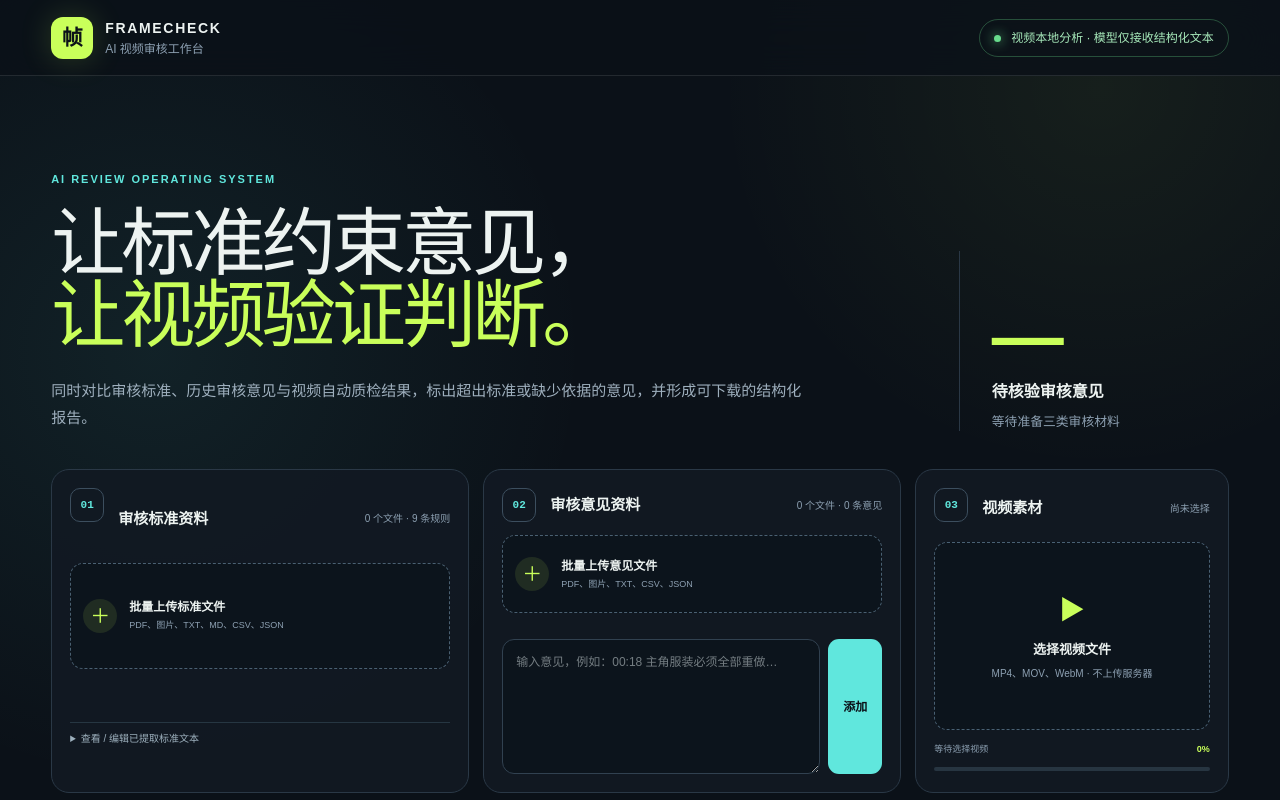
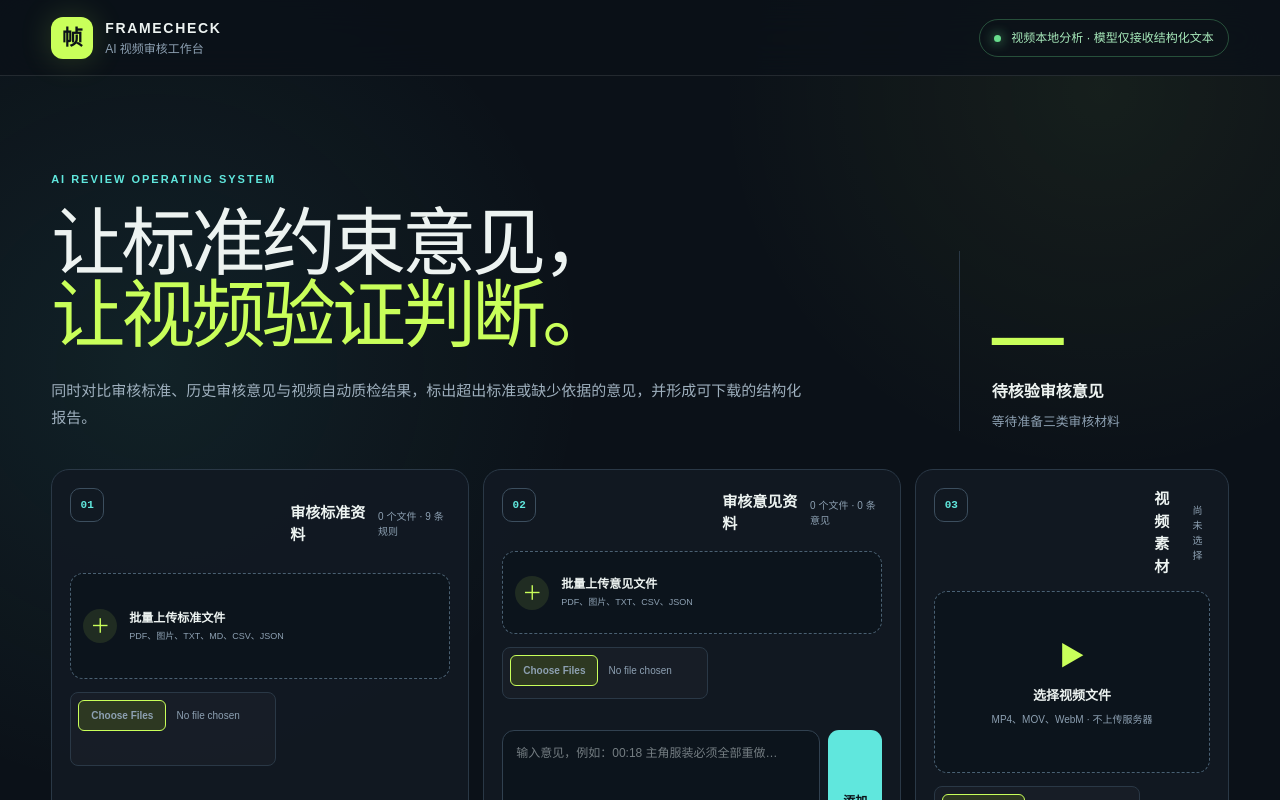
Before and after one commit to clengpang/jack, a Next.js app: page / in a window 1280 px wide. Shown: the top 800 px of the page. Built offline with nearby package versions, Linux system fonts and the light colour scheme.

Commit message:
Add files via upload

```diff
--- a/app/globals.css
+++ b/app/globals.css
@@ -247,6 +247,33 @@ main { min-height: 100vh; }
   white-space: nowrap;
   border: 0;
 }
+.nativeFileInput {
+  width: 100%;
+  min-height: 38px;
+  padding: 7px;
+  border: 1px solid var(--line);
+  border-radius: 8px;
+  background: rgba(255,255,255,.025);
+  color: var(--muted);
+  font: inherit;
+  font-size: 10px;
+  cursor: pointer;
+}
+.nativeFileInput::file-selector-button {
+  margin-right: 10px;
+  padding: 7px 12px;
+  border: 1px solid var(--lime);
+  border-radius: 6px;
+  background: rgba(206,255,0,.12);
+  color: var(--text);
+  font: inherit;
+  font-weight: 700;
+  cursor: pointer;
+}
+.nativeFileInput:focus-visible {
+  outline: 2px solid var(--lime);
+  outline-offset: 2px;
+}
 
 .workspace {
   padding-bottom: 34px;
--- a/app/page.tsx
+++ b/app/page.tsx
@@ -741,7 +741,7 @@ export default function Home() {
           <label className="multiUpload" htmlFor="standard-file-input">
             <span>＋</span><strong>批量上传标准文件</strong><small>PDF、图片、TXT、MD、CSV、JSON</small>
           </label>
-          <input id="standard-file-input" ref={standardInputRef} className="hiddenInput" type="file" multiple accept=".pdf,image/*,.txt,.md,.csv,.tsv,.json" onChange={(event) => onDocuments(event, "standard")} />
+          <input id="standard-file-input" ref={standardInputRef} className="nativeFileInput" aria-label="选择审核标准文件" type="file" multiple accept=".pdf,image/*,.txt,.md,.csv,.tsv,.json" onChange={(event) => onDocuments(event, "standard")} />
           {renderDocs(standardDocs)}
           <details className="textEditor">
             <summary>查看 / 编辑已提取标准文本</summary>
@@ -755,7 +755,7 @@ export default function Home() {
           <label className="multiUpload" htmlFor="opinion-file-input">
             <span>＋</span><strong>批量上传意见文件</strong><small>PDF、图片、TXT、CSV、JSON</small>
           </label>
-          <input id="opinion-file-input" ref={opinionInputRef} className="hiddenInput" type="file" multiple accept=".pdf,image/*,.txt,.md,.csv,.tsv,.json" onChange={(event) => onDocuments(event, "opinion")} />
+          <input id="opinion-file-input" ref={opinionInputRef} className="nativeFileInput" aria-label="选择审核意见文件" type="file" multiple accept=".pdf,image/*,.txt,.md,.csv,.tsv,.json" onChange={(event) => onDocuments(event, "opinion")} />
           {renderDocs(opinionDocs)}
           <div className="opinionComposer">
             <textarea value={opinionDraft} onChange={(event) => setOpinionDraft(event.target.value)} placeholder="输入意见，例如：00:18 主角服装必须全部重做…" aria-label="新增审核意见" />
@@ -771,7 +771,7 @@ export default function Home() {
             <strong>{videoFile?.name || "选择视频文件"}</strong>
             <small>MP4、MOV、WebM · 不上传服务器</small>
           </label>
-          <input id="video-file-input" ref={videoInputRef} className="hiddenInput" type="file" accept="video/*" onChange={onVideoFile} />
+          <input id="video-file-input" ref={videoInputRef} className="nativeFileInput" aria-label="选择视频素材" type="file" accept="video/*" onChange={onVideoFile} />
           <div className="videoProgress">
             <div><span>{videoFile ? "视频读取完成" : "等待选择视频"}</span><b>{videoUploadProgress}%</b></div>
             <div className="fileProgress"><span style={{ width: `${videoUploadProgress}%` }} /></div>
```
